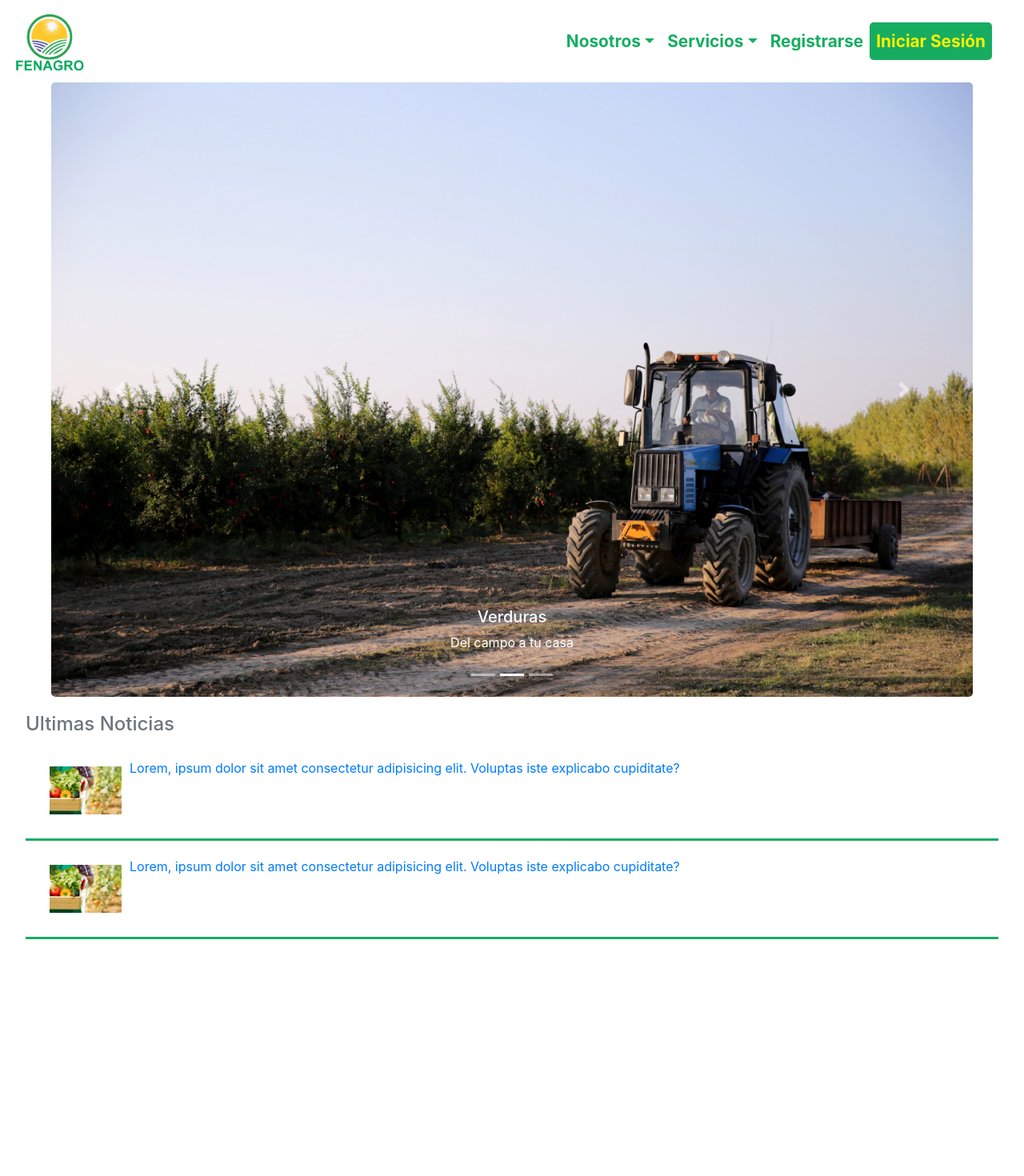
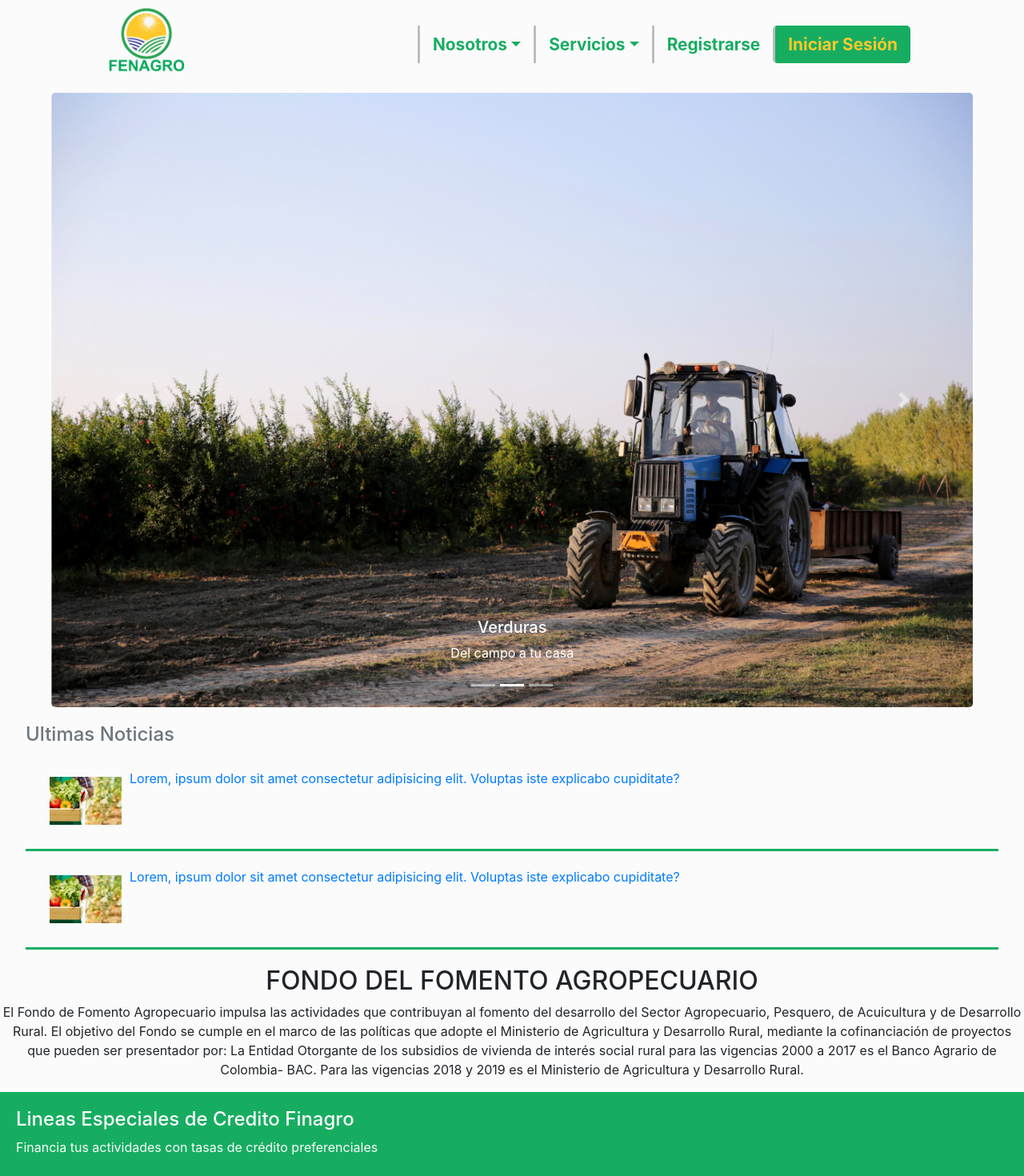
Before and after one commit to FemtDeveloper/agrofede, a React (Vite) app: page / in a window 1280 px wide. Shown: the top 1470 px of the page at 80% size. Before the commit the page ends 1194 px from the top, so only its background shows below. Built offline with nearby package versions, Linux system fonts and the light colour scheme; no server answers.

Commit message:
anouncements added

```diff
--- a/src/App.css
+++ b/src/App.css
@@ -1,5 +1,6 @@
 .App {
   text-align: center;
+  background-color: #fbfbfb;
 }
 
 .App-logo {
@@ -21,7 +22,7 @@
   align-items: center;
   justify-content: center;
   font-size: calc(10px + 2vmin);
-  color: white;
+  color: #fbfbfb;
 }
 
 .App-link {
--- /dev/null
+++ b/src/components/Anouncements/Anouncements.jsx
@@ -0,0 +1,24 @@
+import React from "react";
+
+const Anouncements = () => {
+  return (
+    <div className="anouncements-container">
+      <article>
+        <h2>FONDO DEL FOMENTO AGROPECUARIO</h2>
+        <p>
+          El Fondo de Fomento Agropecuario impulsa las actividades que
+          contribuyan al fomento del desarrollo del Sector Agropecuario,
+          Pesquero, de Acuicultura y de Desarrollo Rural. El objetivo del Fondo
+          se cumple en el marco de las políticas que adopte el Ministerio de
+          Agricultura y Desarrollo Rural, mediante la cofinanciación de
+          proyectos que pueden ser presentador por: La Entidad Otorgante de los
+          subsidios de vivienda de interés social rural para las vigencias 2000
+          a 2017 es el Banco Agrario de Colombia- BAC. Para las vigencias 2018 y
+          2019 es el Ministerio de Agricultura y Desarrollo Rural.
+        </p>
+      </article>
+    </div>
+  );
+};
+
+export default Anouncements;
--- /dev/null
+++ b/src/components/Externals/External.css
@@ -0,0 +1,11 @@
+.external-links-container {
+  background-color: #17ad61;
+  /* margin: 10px; */
+  padding: 20px;
+  /* border-radius: 10px; */
+}
+.external-links-container a {
+  text-decoration: none;
+  color: #fbfbfb;
+  text-align: left;
+}
--- /dev/null
+++ b/src/components/Externals/External.jsx
@@ -0,0 +1,19 @@
+import React from "react";
+import "./External.css";
+const External = () => {
+  return (
+    <div className="external-links-container">
+      <a
+        href="https://www.finagro.com.co/l%C3%ADneas-especiales-de-cr%C3%A9dito-lec-finagro"
+        target="_blank"
+      >
+        <article className="lineas-finagro">
+          <h4>Lineas Especiales de Credito Finagro</h4>
+          <p>Financia tus actividades con tasas de crédito preferenciales</p>
+        </article>
+      </a>
+    </div>
+  );
+};
+
+export default External;
--- a/src/components/Home/Home.jsx
+++ b/src/components/Home/Home.jsx
@@ -1,5 +1,7 @@
 import React from "react";
+import Anouncements from "../Anouncements/Anouncements";
 import Carousel from "../Carousel/Carousel";
+import External from "../Externals/External";
 import News from "../News/News";
 
 const Home = () => {
@@ -7,6 +9,8 @@ const Home = () => {
     <>
       <Carousel />
       <News />
+      <Anouncements />
+      <External />
     </>
   );
 };
--- a/src/components/Navbar/Navbar.css
+++ b/src/components/Navbar/Navbar.css
@@ -1,24 +1,67 @@
-.navbar {
-  background-color: #fff;
+.navbar-container {
+  display: flex;
+  flex-direction: column;
+  flex-wrap: wrap;
+  width: 100%;
+}
+.navbar-item-container {
+  padding: 20px 5px;
+  margin: 20px auto;
+  background-color: #17ad61;
+  color: #fbfbfb;
+}
+.mobile-navbar .nav-item {
+  list-style: none;
+  font-size: 1.3rem;
+  display: inline-block;
 }
 .navbar-brand img {
   width: 90px;
 }
-.navbar-nav .nav-item .nav-link {
-  font-size: 1.3rem;
+.mobile-navbar .nav-item .nav-link {
   font-weight: 700;
+  color: #fbfbfb;
+}
+.navbar-item-container .nav-item .sign-in {
+  background-color: #fdc82c;
   color: #17ad61;
-}
-.navbar-nav .nav-item .sign-in {
-  background-color: #17ad61;
-  color: #fff102;
   border-radius: 5px;
+  border: none;
 }
 .dropdown-item {
-  font-size: 1.2rem;
+  font-size: 1rem;
   font-weight: 500;
   color: #17ad61;
 }
 .navbar-nav .nav-item .nav-link:hover {
   color: #0062cc;
 }
+@media screen and (min-width: 576px) {
+  .navbar-container {
+    flex-direction: row;
+    justify-content: space-around;
+    align-items: center;
+    margin-bottom: 20px;
+  }
+  .navbar-item-container {
+    width: 100%;
+    margin: 0;
+    padding: 20px 10px 5px;
+    background-color: transparent;
+  }
+  .navbar-brand img {
+    width: 100px;
+  }
+
+  .mobile-navbar .nav-item .nav-link {
+    font-weight: 700;
+    font-size: 1.3rem;
+    color: #17ad61;
+    border-left: #bdbdbd 3px solid;
+  }
+  .navbar-item-container .nav-item .sign-in {
+    color: #fdc82c;
+    background-color: #17ad61;
+    border-radius: 5px;
+  }
+}
--- a/src/components/Navbar/Navbar.jsx
+++ b/src/components/Navbar/Navbar.jsx
@@ -5,24 +5,13 @@ import { Link } from "react-router-dom";
 
 const Navbar = () => {
   return (
-    <nav className="navbar navbar-expand-lg navbar-light">
+    <nav className="navbar-container">
       <Link className="navbar-brand" to="/">
         <img src={logo} alt="Logo-federación" />
       </Link>
-      <button
-        className="navbar-toggler"
-        type="button"
-        data-toggle="collapse"
-        data-target="#navbarSupportedContent"
-        aria-controls="navbarSupportedContent"
-        aria-expanded="false"
-        aria-label="Toggle navigation"
-      >
-        <span className="navbar-toggler-icon"></span>
-      </button>
 
-      <div className="collapse navbar-collapse" id="navbarSupportedContent">
-        <ul className="navbar-nav ml-auto mr-4">
+      <div className="mobile-navbar">
+        <ul className="navbar-item-container">
           <li className="nav-item dropdown">
             <a
               className="nav-link dropdown-toggle"
```
Also changed, not shown: src/assets/imgs/log.jpeg (deleted), 1 other file (tests, documents, lock files or other folders).
